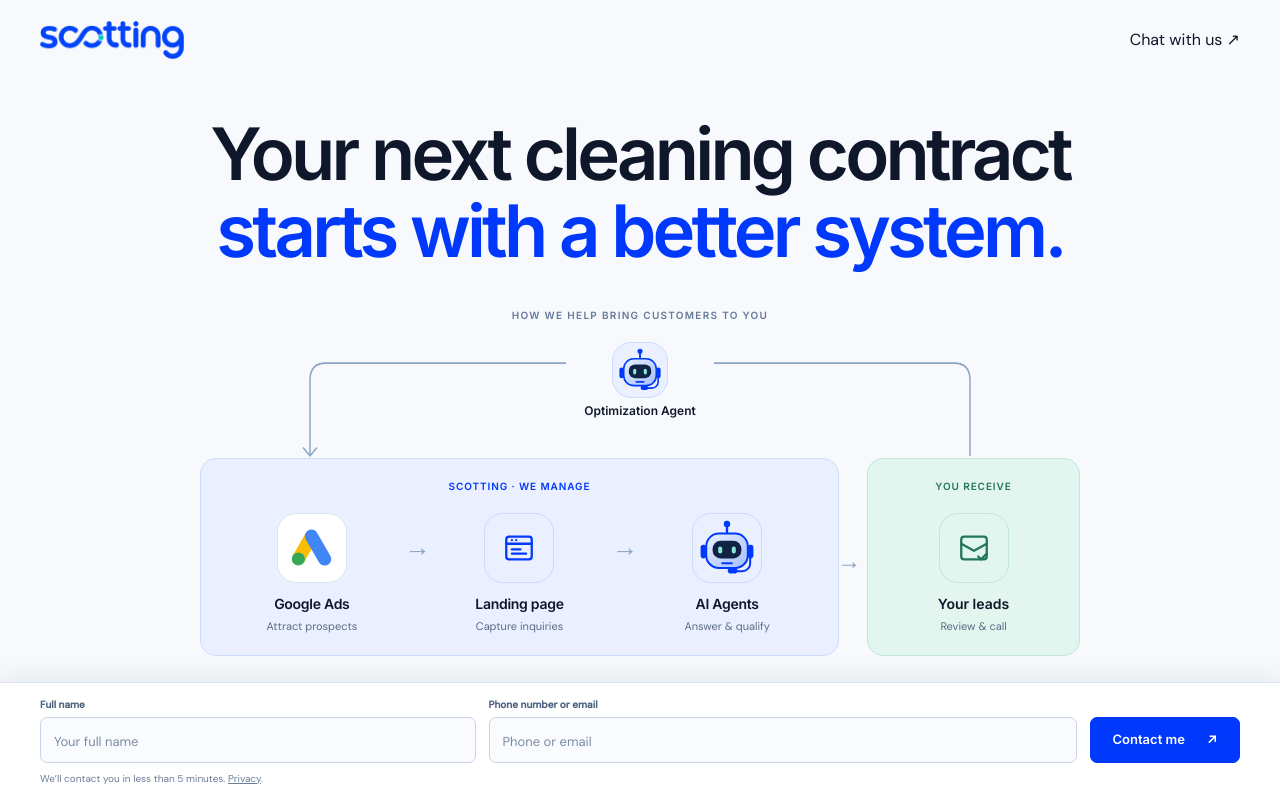
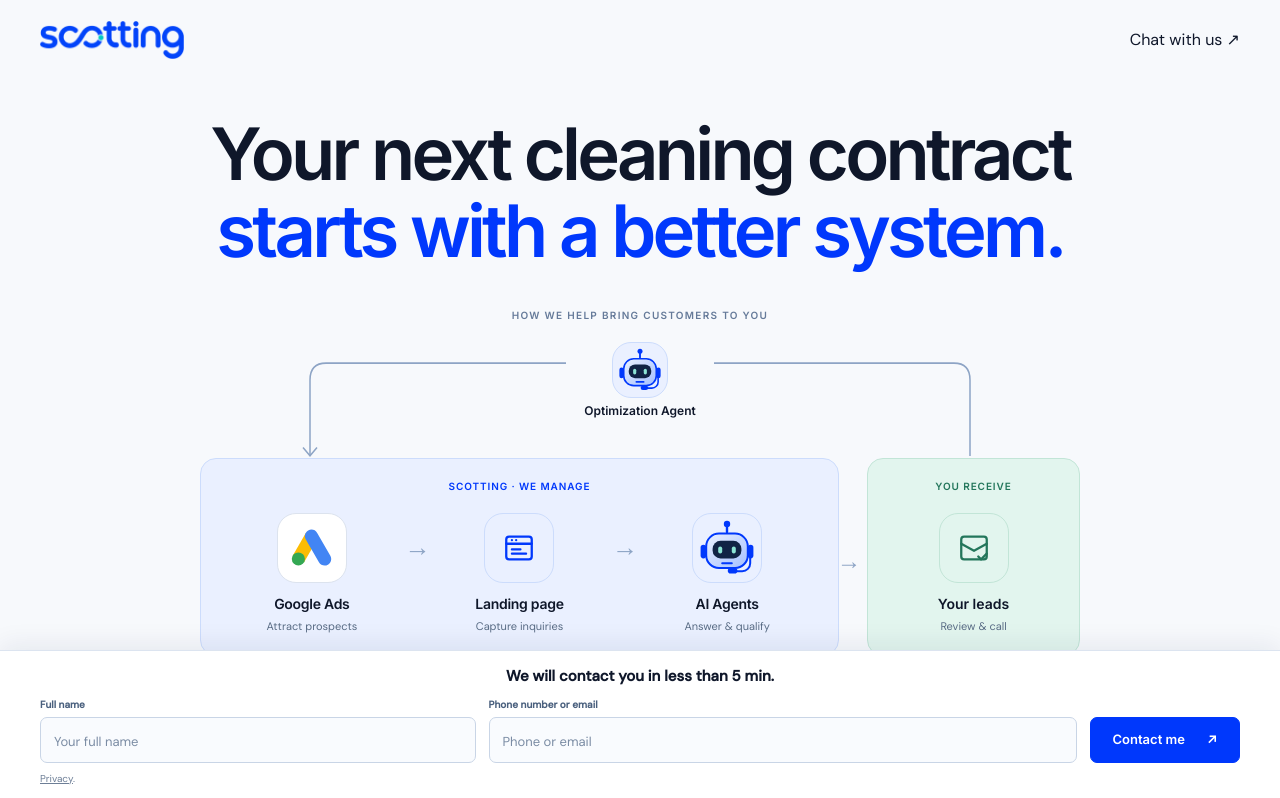
Before and after one commit to eduardoscottp/byscotting, a React (Vite) app: page /landingpage_leads in a window 1280 px wide. Shown: the top 798 px of the page. Built offline with nearby package versions, Linux system fonts and the light colour scheme; no server answers.

Commit message:
Restore WhatsApp button styling and highlight contact response time

```diff
--- a/src/CommercialCleaning.tsx
+++ b/src/CommercialCleaning.tsx
@@ -1,4 +1,5 @@
 import { useEffect, useRef, useState, type FormEvent } from 'react';
+import WhatsAppIcon from '@/components/WhatsAppIcon';
 import CleaningDemo from '@/components/CleaningDemo';
 import CleaningFlow from '@/components/CleaningFlow';
 import { contactChannel, cleaningHeadlines, cleaningPageTitle, selectCleaningHeadline, type CleaningHeadlineKey } from '@/lib/cleaningCampaign';
@@ -41,13 +42,14 @@ export function GrowthForm({ chatContext, clearChatContext, headline = 'default'
   }
   if (state === 'saved') return <div className="cl-dock-success" role="status"><span aria-hidden="true">✓</span><div><strong>Request received.</strong><p>Eduardo will contact you in less than 5 minutes using the details you provided.</p></div></div>;
   return <form className="cl-dock-form" onSubmit={submit} onFocus={() => { if (!started.current) { started.current = true; trackMetric('form_start', 'en', 'form', 'commercial_cleaning'); } }}>
+    <p className="cl-dock-response">We will contact you in less than 5 min.</p>
     <div className="cl-dock-fields">
       <label>Full name<input id="cleaning-contact-name" required name="name" autoComplete="name" maxLength={120} placeholder="Your full name" /></label>
       <label>Phone number or email<input required name="contact" type="text" autoComplete="off" autoCapitalize="none" spellCheck={false} maxLength={254} placeholder="Phone or email" aria-describedby={error ? 'cleaning-form-error' : undefined} /></label>
       <button className="cl-dock-submit" type="submit" name="request_kind" value="contact" disabled={state === 'saving'}>{state === 'saving' ? 'Sending…' : 'Contact me'} <span aria-hidden="true">↗</span></button>
     </div>
     <div className="cl-trap" aria-hidden="true"><label>Leave this empty<input name="website_trap" tabIndex={-1} autoComplete="off" /></label></div>
-    <div className="cl-dock-notes"><p>We’ll contact you in less than 5 minutes. <a href="#privacy" onClick={() => document.getElementById('privacy')?.setAttribute('open', '')}>Privacy</a>.</p>{chatContext && <p>Chat choices included. <button type="button" onClick={clearChatContext}>Remove</button></p>}</div>
+    <div className="cl-dock-notes"><p><a href="#privacy" onClick={() => document.getElementById('privacy')?.setAttribute('open', '')}>Privacy</a>.</p>{chatContext && <p>Chat choices included. <button type="button" onClick={clearChatContext}>Remove</button></p>}</div>
     {error && <p id="cleaning-form-error" className="cl-dock-error" role="alert">{error}</p>}
     {state === 'error' && error.startsWith('Your request') && <a className="cl-dock-alternative" href={waLink('en')} target="_blank" rel="noopener noreferrer">Contact Eduardo on WhatsApp ↗</a>}
   </form>;
@@ -84,7 +86,7 @@ export default function CommercialCleaning() {
     <main id="main">
       <section className="cl-hero cl-wrap" aria-labelledby="cleaning-title">
         <div className="cl-hero-copy"><h1 id="cleaning-title">{copy.title}<em>{copy.emphasis}</em></h1></div>
-        <div className="cl-implementation"><p className="cl-implementation-label">HOW WE HELP BRING CUSTOMERS TO YOU</p><CleaningFlow /><p className="cl-hero-subtitle">{copy.subtitle}</p><a className="cl-demo-link" href={waLink('en')} target="_blank" rel="noopener noreferrer">Contact us on WhatsApp <span aria-hidden="true">↗</span></a></div>
+        <div className="cl-implementation"><p className="cl-implementation-label">HOW WE HELP BRING CUSTOMERS TO YOU</p><CleaningFlow /><p className="cl-hero-subtitle">{copy.subtitle}</p><div className="cl-hero-contact"><a href={waLink('en')} target="_blank" rel="noopener noreferrer"><WhatsAppIcon className="h-5 w-5" />Contact us on WhatsApp <span aria-hidden="true">↗</span></a></div></div>
       </section>
       <CleaningDemo />
       <section className="cl-wrap cl-about" aria-labelledby="about-title">
--- a/src/cleaning.css
+++ b/src/cleaning.css
@@ -81,3 +81,5 @@
 
 .cl-contact-fixed{position:fixed;inset:auto 0 0;z-index:50;padding:14px 0 calc(14px + env(safe-area-inset-bottom));background:white;border-top:1px solid #dce4f0;box-shadow:0 -6px 24px #10234512;max-height:75dvh;overflow-y:auto}.cleaning-page{scroll-padding-bottom:var(--cl-contact-height,180px)}
 @media(max-width:640px){.cl-contact-fixed .cl-dock-submit{grid-column:1/-1}.cl-contact-fixed{padding-top:10px;padding-bottom:calc(10px + env(safe-area-inset-bottom))}}
+
+.cl-dock-response{margin:0 0 10px;color:var(--cl-ink);font-size:15px;font-weight:600;text-align:center}
```
